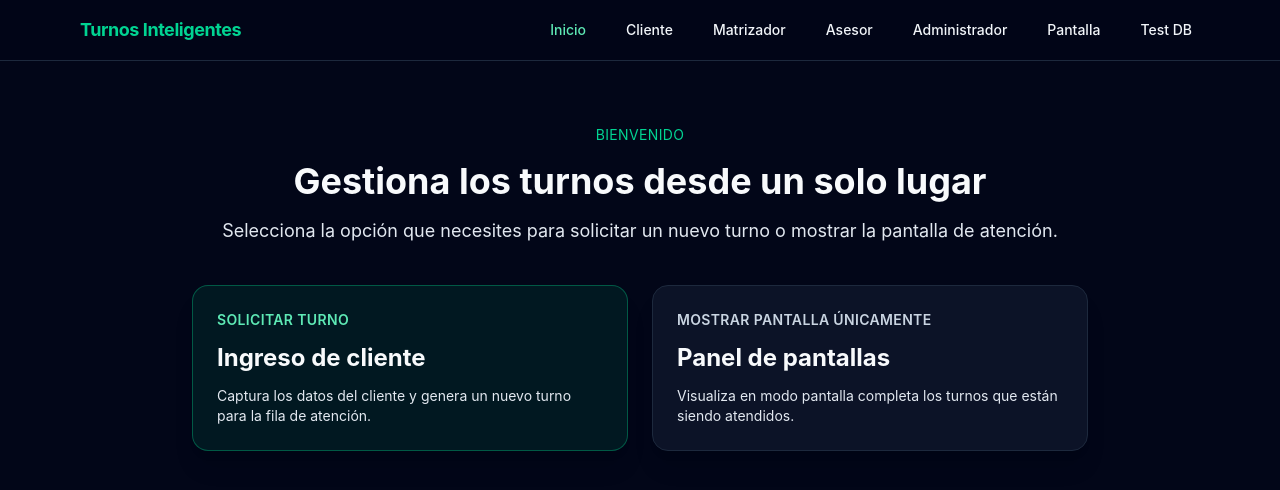
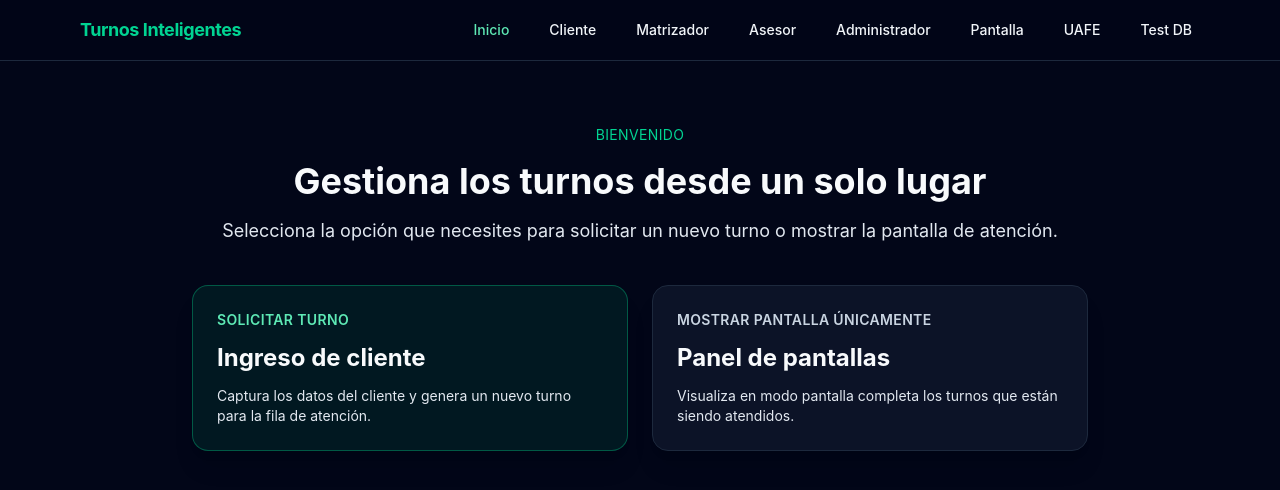
Before and after one commit to cboderot1/turnos2, a React (Vite) app in the folder frontend/: page / in a window 1280 px wide. Shown: the top 490 px of the page. Built offline with nearby package versions, Linux system fonts and the light colour scheme.

Commit message:
Agregar opción UAFE en menú principal

```diff
--- a/frontend/src/App.tsx
+++ b/frontend/src/App.tsx
@@ -63,6 +63,8 @@ function App() {
         return <AdminPage />
       case 'pantalla':
         return <PantallaPage />
+      case 'uafe':
+        return <section className="mx-auto max-w-3xl py-16 text-center text-slate-200">Módulo UAFE en construcción.</section>
       case 'test':
         return <TestDbPage />
       default:
--- a/frontend/src/components/NavBar.tsx
+++ b/frontend/src/components/NavBar.tsx
@@ -19,6 +19,7 @@ const links: NavLink[] = [
   { key: 'asesor', label: 'Asesor' },
   { key: 'admin', label: 'Administrador' },
   { key: 'pantalla', label: 'Pantalla' },
+  { key: 'uafe', label: 'UAFE' },
   { key: 'test', label: 'Test DB' },
 ]
 
--- a/frontend/src/types.ts
+++ b/frontend/src/types.ts
@@ -43,7 +43,7 @@ export type AgentSummary = {
   current_ticket_id?: number | null
 }
 
-export type ModuleKey = 'cliente' | 'matrizador' | 'asesor' | 'admin' | 'pantalla' | 'test'
+export type ModuleKey = 'cliente' | 'matrizador' | 'asesor' | 'admin' | 'pantalla' | 'uafe' | 'test'
 
 export type UserListItem = {
   id: number
```
